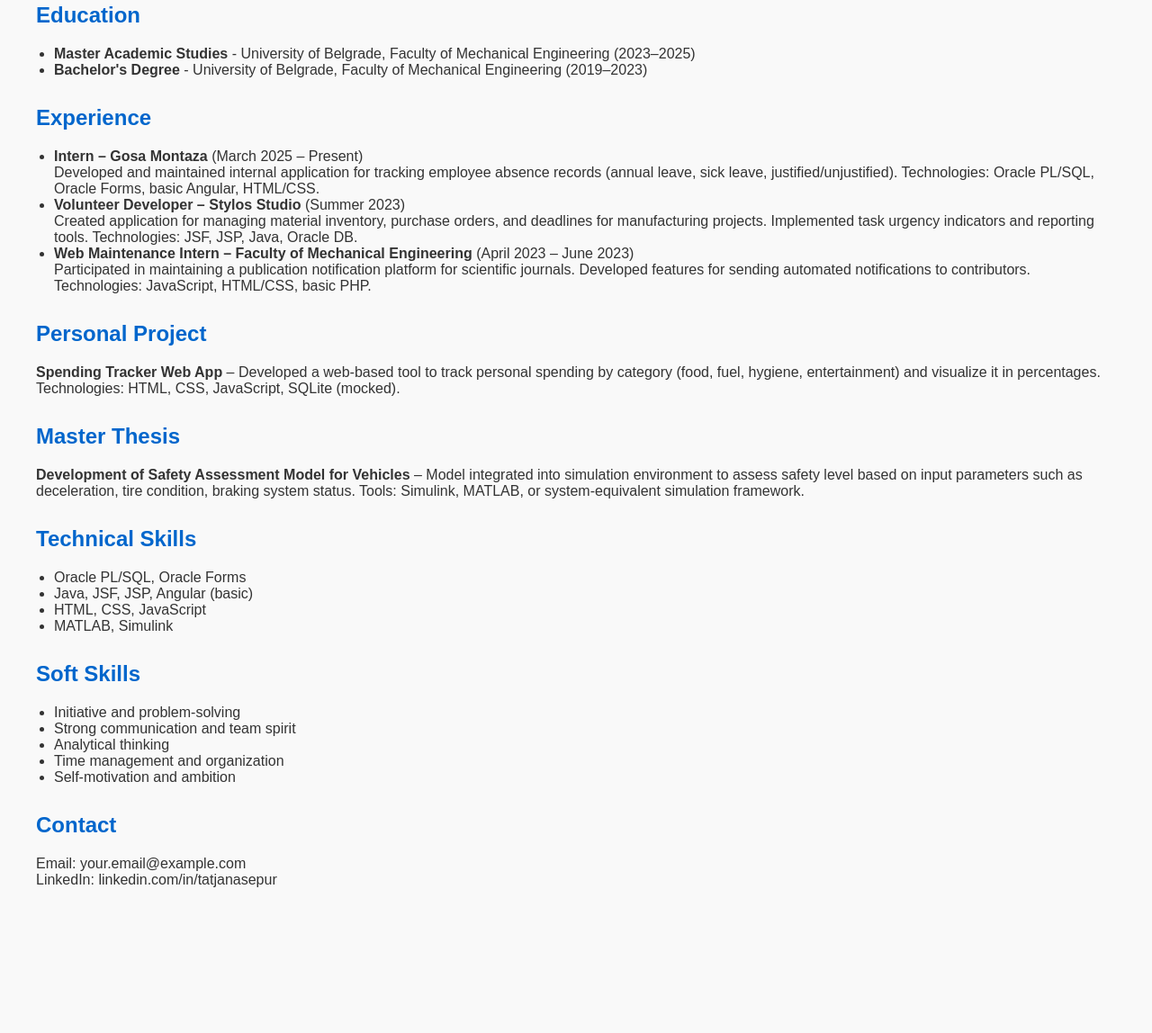
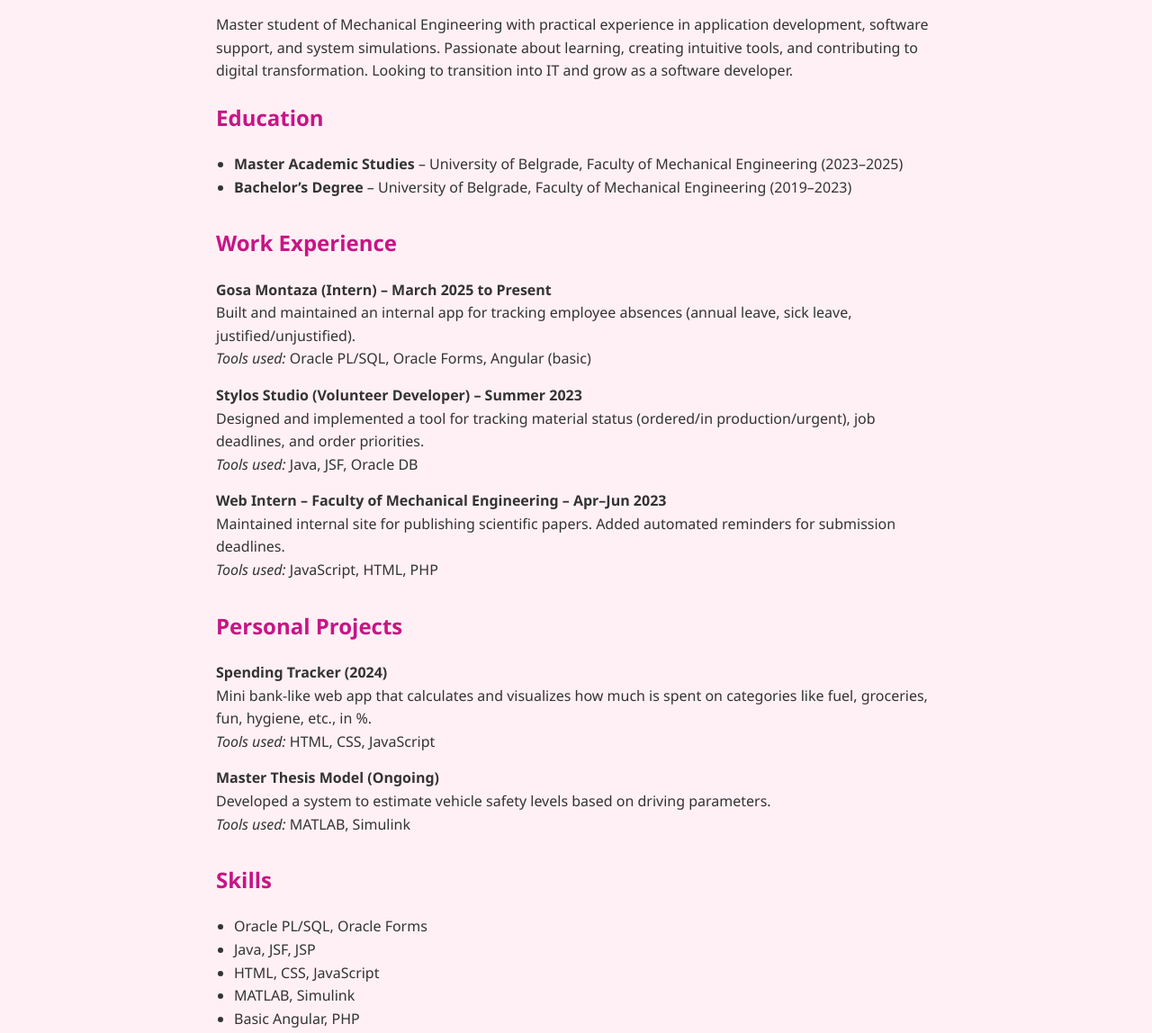
Before and after one commit to tatjanasepur/tatjanasepur-cv, a plain HTML site: page index.html in a window 1280 px wide. Shown: the part 151-1299 px from the top of the page at 90% size. Before the commit the page ends 1178 px from the top, so only its background shows below. Drawn offline with Linux system fonts and the light colour scheme.

Commit message:
Update index.html

```diff
--- a/index.html
+++ b/index.html
@@ -5,69 +5,163 @@
 <title>Tatjana Šepur - CV</title>
 <style>
 
-    body { font-family: Arial, sans-serif; margin: 40px; background: #f9f9f9; color: #333; }
+    body {
 
-    h1, h2 { color: #0066cc; }
+      font-family: 'Segoe UI', sans-serif;
 
-    section { margin-bottom: 30px; }
+      margin: 40px auto;
 
-    ul { padding-left: 20px; }
+      max-width: 800px;
+
+      background-color: #fff0f5;
+
+      color: #333;
+
+      line-height: 1.6;
+
+      padding: 20px;
+
+    }
+
+    h1, h2 {
+
+      color: #c71585;
+
+    }
+
+    h1 {
+
+      border-bottom: 2px solid #f2a4d4;
+
+      padding-bottom: 10px;
+
+    }
+
+    section {
+
+      margin-bottom: 30px;
+
+    }
+
+    ul {
+
+      list-style-type: disc;
+
+      padding-left: 20px;
+
+    }
+
+    a {
+
+      color: #c71585;
+
+      text-decoration: none;
+
+    }
+
+    a:hover {
+
+      text-decoration: underline;
+
+    }
+
+    .project, .job {
+
+      margin-bottom: 15px;
+
+    }
 </style>
 </head>
 <body>
 <h1>Tatjana Šepur</h1>
-<p>Master student of Mechanical Engineering transitioning into IT. With experience in data handling, software support, and web maintenance, I am motivated to grow as a software developer by applying analytical thinking and technical skills in real-world solutions.</p>
+<p>Master student of Mechanical Engineering with practical experience in application development, software support, and system simulations. Passionate about learning, creating intuitive tools, and contributing to digital transformation. Looking to transition into IT and grow as a software developer.</p>
 <section>
 <h2>Education</h2>
 <ul>
-<li><strong>Master Academic Studies</strong> - University of Belgrade, Faculty of Mechanical Engineering (2023–2025)</li>
-<li><strong>Bachelor's Degree</strong> - University of Belgrade, Faculty of Mechanical Engineering (2019–2023)</li>
+<li><strong>Master Academic Studies</strong> – University of Belgrade, Faculty of Mechanical Engineering (2023–2025)</li>
+<li><strong>Bachelor’s Degree</strong> – University of Belgrade, Faculty of Mechanical Engineering (2019–2023)</li>
 </ul>
 </section>
 <section>
-<h2>Experience</h2>
-<ul>
-<li><strong>Intern – Gosa Montaza</strong> (March 2025 – Present)<br>
+<h2>Work Experience</h2>
+<div class="job">
+<strong>Gosa Montaza (Intern) – March 2025 to Present</strong><br>
 
-        Developed and maintained internal application for tracking employee absence records (annual leave, sick leave, justified/unjustified). Technologies: Oracle PL/SQL, Oracle Forms, basic Angular, HTML/CSS.</li>
-<li><strong>Volunteer Developer – Stylos Studio</strong> (Summer 2023)<br>
+      Built and maintained an internal app for tracking employee absences (annual leave, sick leave, justified/unjustified).
+<br><em>Tools used:</em> Oracle PL/SQL, Oracle Forms, Angular (basic)
+</div>
+<div class="job">
+<strong>Stylos Studio (Volunteer Developer) – Summer 2023</strong><br>
 
-        Created application for managing material inventory, purchase orders, and deadlines for manufacturing projects. Implemented task urgency indicators and reporting tools. Technologies: JSF, JSP, Java, Oracle DB.</li>
-<li><strong>Web Maintenance Intern – Faculty of Mechanical Engineering</strong> (April 2023 – June 2023)<br>
+      Designed and implemented a tool for tracking material status (ordered/in production/urgent), job deadlines, and order priorities.
+<br><em>Tools used:</em> Java, JSF, Oracle DB
+</div>
+<div class="job">
+<strong>Web Intern – Faculty of Mechanical Engineering – Apr–Jun 2023</strong><br>
 
-        Participated in maintaining a publication notification platform for scientific journals. Developed features for sending automated notifications to contributors. Technologies: JavaScript, HTML/CSS, basic PHP.</li>
-</ul>
+      Maintained internal site for publishing scientific papers. Added automated reminders for submission deadlines.
+<br><em>Tools used:</em> JavaScript, HTML, PHP
+</div>
 </section>
 <section>
-<h2>Personal Project</h2>
-<p><strong>Spending Tracker Web App</strong> – Developed a web-based tool to track personal spending by category (food, fuel, hygiene, entertainment) and visualize it in percentages. Technologies: HTML, CSS, JavaScript, SQLite (mocked).</p>
+<h2>Personal Projects</h2>
+<div class="project">
+<strong>Spending Tracker (2024)</strong><br>
+
+      Mini bank-like web app that calculates and visualizes how much is spent on categories like fuel, groceries, fun, hygiene, etc., in %.
+<br><em>Tools used:</em> HTML, CSS, JavaScript
+</div>
+<div class="project">
+<strong>Master Thesis Model (Ongoing)</strong><br>
+
+      Developed a system to estimate vehicle safety levels based on driving parameters.
+<br><em>Tools used:</em> MATLAB, Simulink
+</div>
 </section>
 <section>
-<h2>Master Thesis</h2>
-<p><strong>Development of Safety Assessment Model for Vehicles</strong> – Model integrated into simulation environment to assess safety level based on input parameters such as deceleration, tire condition, braking system status. Tools: Simulink, MATLAB, or system-equivalent simulation framework.</p>
-</section>
-<section>
-<h2>Technical Skills</h2>
+<h2>Skills</h2>
 <ul>
 <li>Oracle PL/SQL, Oracle Forms</li>
-<li>Java, JSF, JSP, Angular (basic)</li>
+<li>Java, JSF, JSP</li>
 <li>HTML, CSS, JavaScript</li>
 <li>MATLAB, Simulink</li>
+<li>Basic Angular, PHP</li>
 </ul>
 </section>
 <section>
 <h2>Soft Skills</h2>
 <ul>
-<li>Initiative and problem-solving</li>
-<li>Strong communication and team spirit</li>
-<li>Analytical thinking</li>
-<li>Time management and organization</li>
-<li>Self-motivation and ambition</li>
+<li>Proactive and motivated</li>
+<li>Great team player with communication skills</li>
+<li>Strong analytical thinking and organization</li>
+<li>Goal-oriented and flexible</li>
 </ul>
 </section>
 <section>
 <h2>Contact</h2>
-<p>Email: your.email@example.com<br>LinkedIn: linkedin.com/in/tatjanasepur</p>
+<p>Email: your.email@example.com<br>
+
+    LinkedIn: linkedin.com/in/tatjanasepur</p>
+</section>
+<section>
+<h2>Motivation Letter</h2>
+<p>
+
+      Hello,<br><br>
+
+      I am Tatjana Šepur, a master's student of mechanical engineering currently working as an intern, where I develop applications for tracking employee attendance and assist with internal systems.
+
+      Although my background is technical, my interests and work are increasingly focused on IT, programming, and software solutions.
+
+      I’ve worked on practical mini-projects, maintained university websites, and created tools for small businesses – all of which helped me realize that IT is my true direction.
+
+      I am proactive, eager to learn, and I thrive when solving problems and creating something useful.
+
+      I am ready for a new chapter in a serious company like ASEE Solutions and confident that I can bring energy, ideas, and dedication to your team.<br><br>
+
+      Looking forward to the opportunity,<br>
+<strong>Tatjana</strong>
+</p>
 </section>
 </body>
 </html>
```
